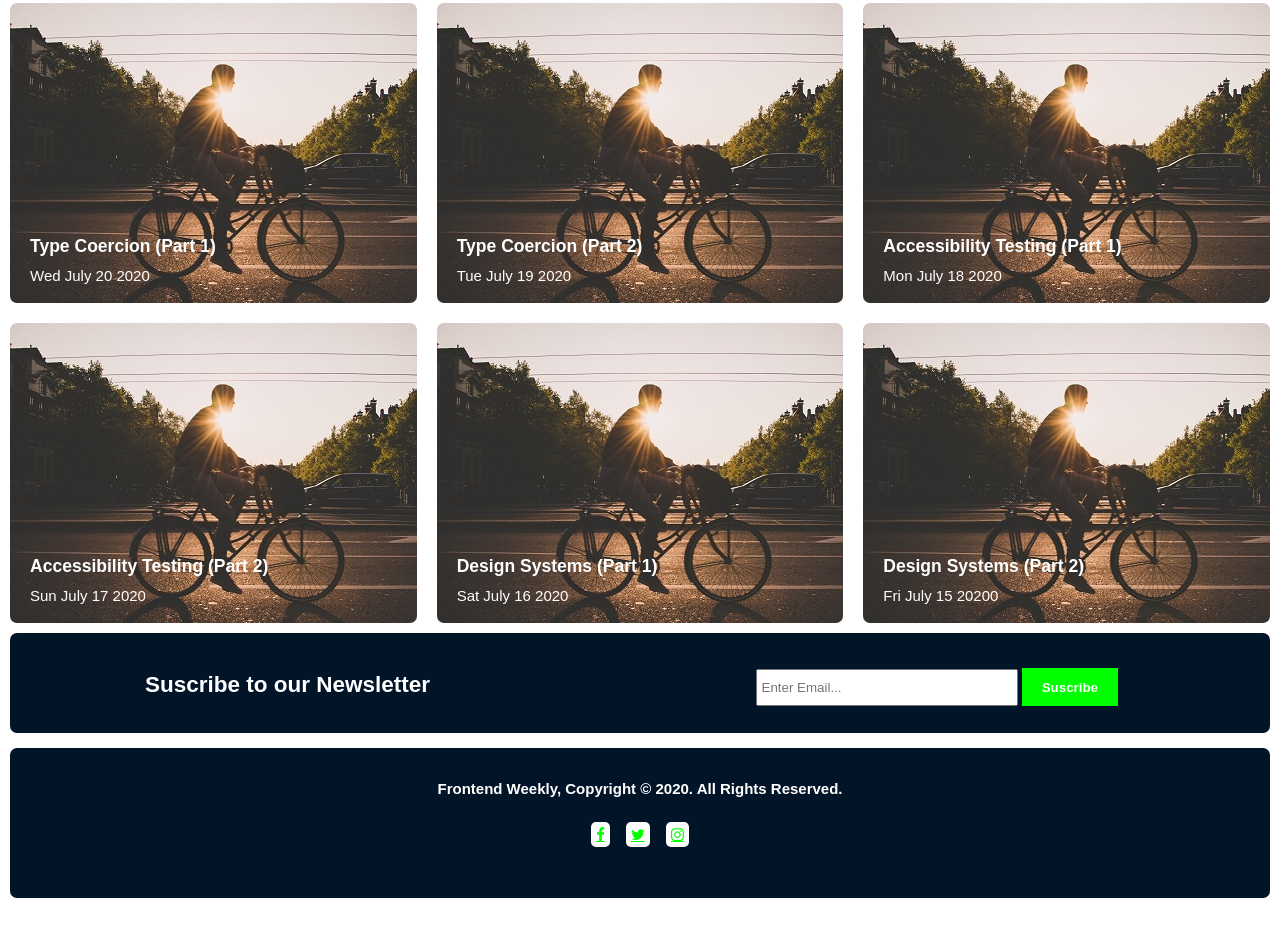
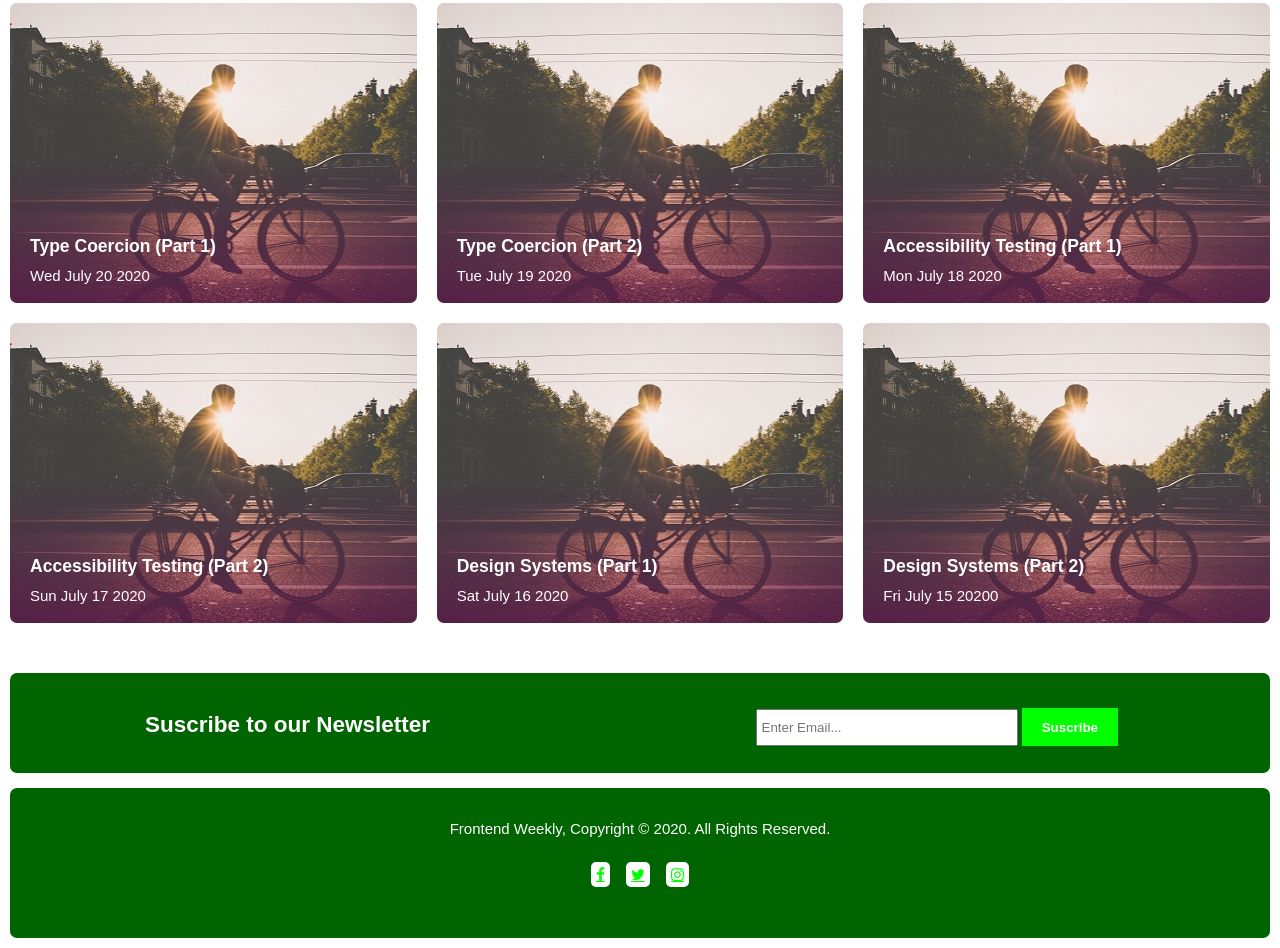
Before and after one commit to Sammy840/frontweek.github.io, a plain HTML site: page index.html in a window 1280 px wide. Shown: the part 364-1312 px from the top of the page. Before the commit the page ends 1272 px from the top, so only its background shows below. Drawn offline with Linux system fonts and the light colour scheme.

Commit message:
Update style.css

```diff
--- a/css/style.css
+++ b/css/style.css
@@ -44,7 +44,7 @@ body{
 }
 
 .cast1, .cast2, .cast3, .cast4, .cast5, .cast6{
-	background: url(../img/2.jpg);
+	background-image:linear-gradient(to bottom, rgba(255, 255, 255, 0.10), rgba(245, 246, 252, 0.10), rgba(117, 19, 93, 0.53)),  url(../img/2.jpg) ;
 	width: 100%;
 	height: 300px;
 	color: #ffffff;
@@ -55,8 +55,8 @@ body{
 
 #newsletter{
 	border-radius: 7px;
-	margin-top: 10px;
-	background: #021428;
+	margin-top: 50px;
+	background: #006400;
 	padding: 15px;
 	color: #ffffff;
 	height: 70px;
@@ -90,17 +90,16 @@ body{
 }
 
 footer{
-	padding:0 15px;
+	padding:0 2px;
 	border-radius: 7px;
 	height: 150px;
-	background:#021428;
+	background:#006400;
 	color: #ffffff;
 	margin-top: 10px;
 	text-align: center;
 }
 .footer_text{
 	padding-top: 30px;
-	font-weight: bold;
 }
 
 .fa{
```
